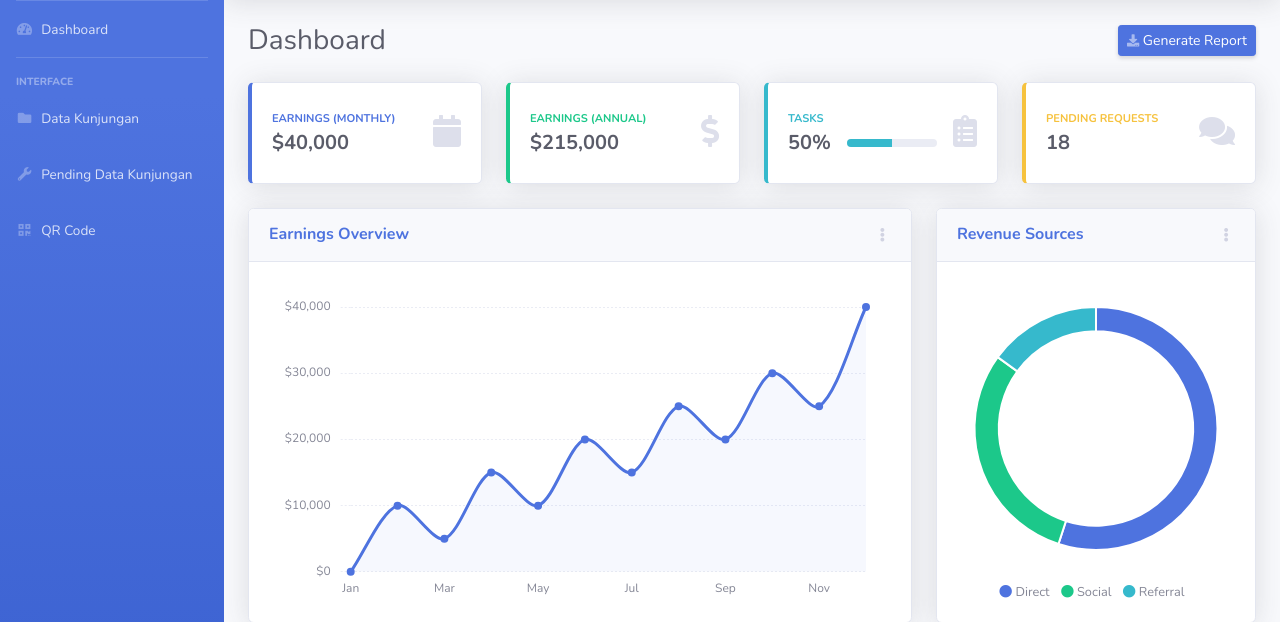
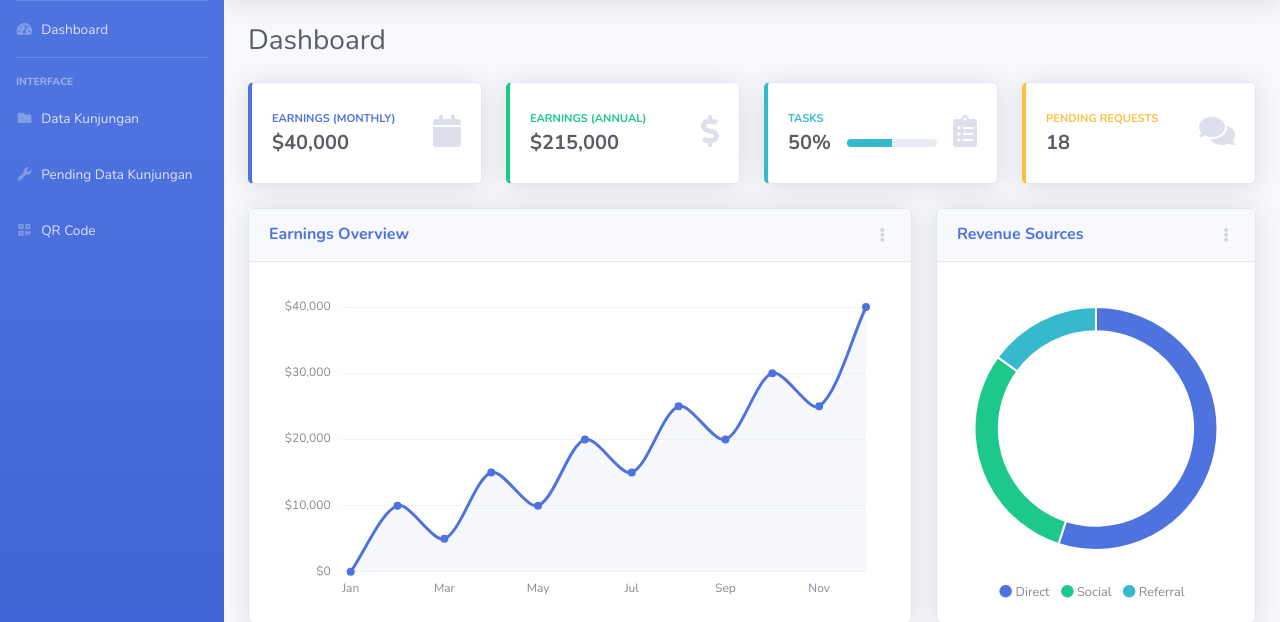
Before and after one commit to NightStarxDs/Buku-Tamu-Tatat-Usaha, a PHP site: page /admin.php in a window 1280 px wide. Shown: the part 70-692 px from the top of the page. Run offline with PHP 8.4, Linux system fonts and the light colour scheme; some libraries are stand-ins or nearby versions.

Commit message:
Update admin.php

```diff
--- a/admin.php
+++ b/admin.php
@@ -19,8 +19,6 @@
                     <!-- Page Heading -->
                     <div class="d-sm-flex align-items-center justify-content-between mb-4">
                         <h1 class="h3 mb-0 text-gray-800">Dashboard</h1>
-                        <a href="#" class="d-none d-sm-inline-block btn btn-sm btn-primary shadow-sm">
-                            <i class="fas fa-download fa-sm text-white-50"></i> Generate Report</a>
                     </div>
                     <?php include 'dashboard_template/content.php'; ?>
 
```
